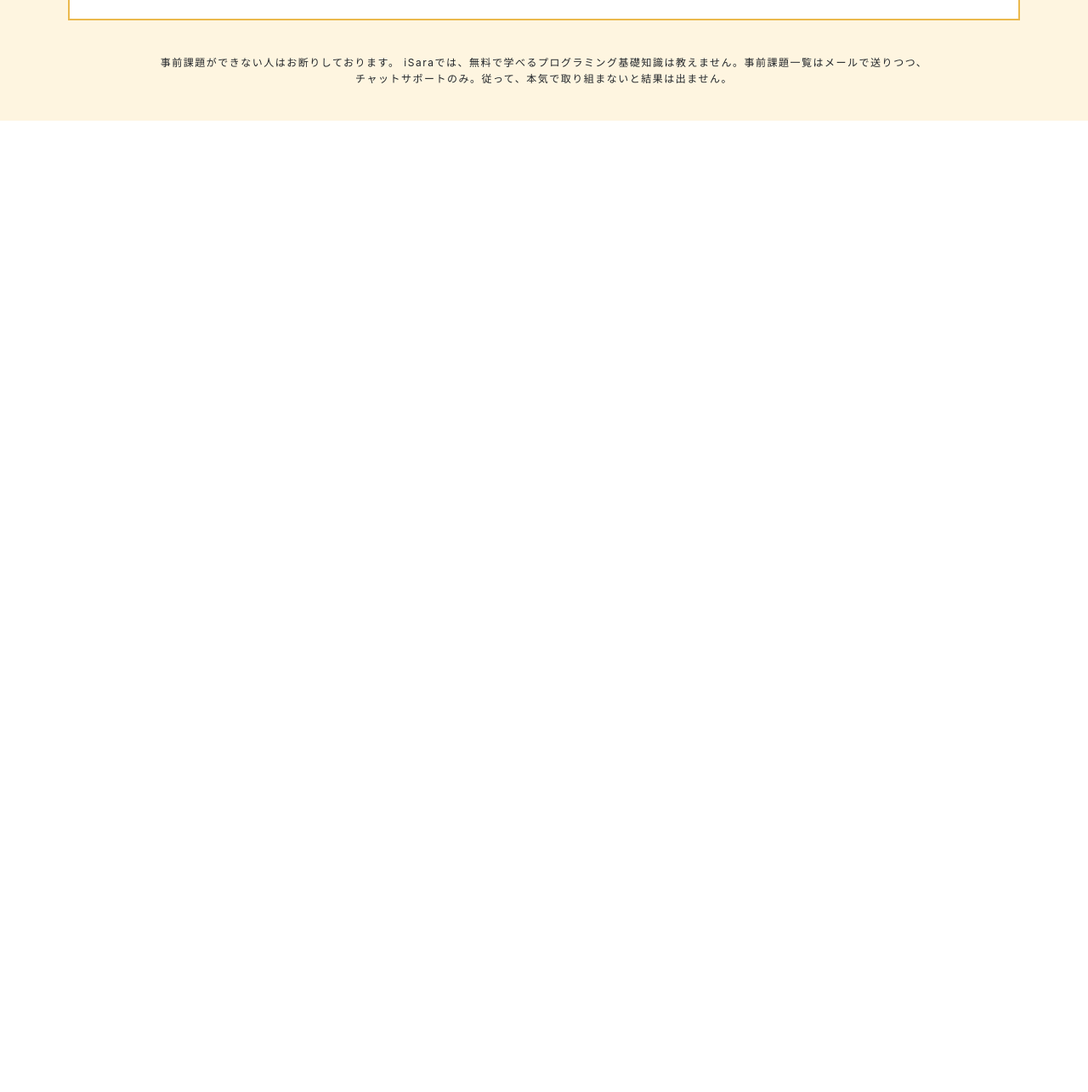
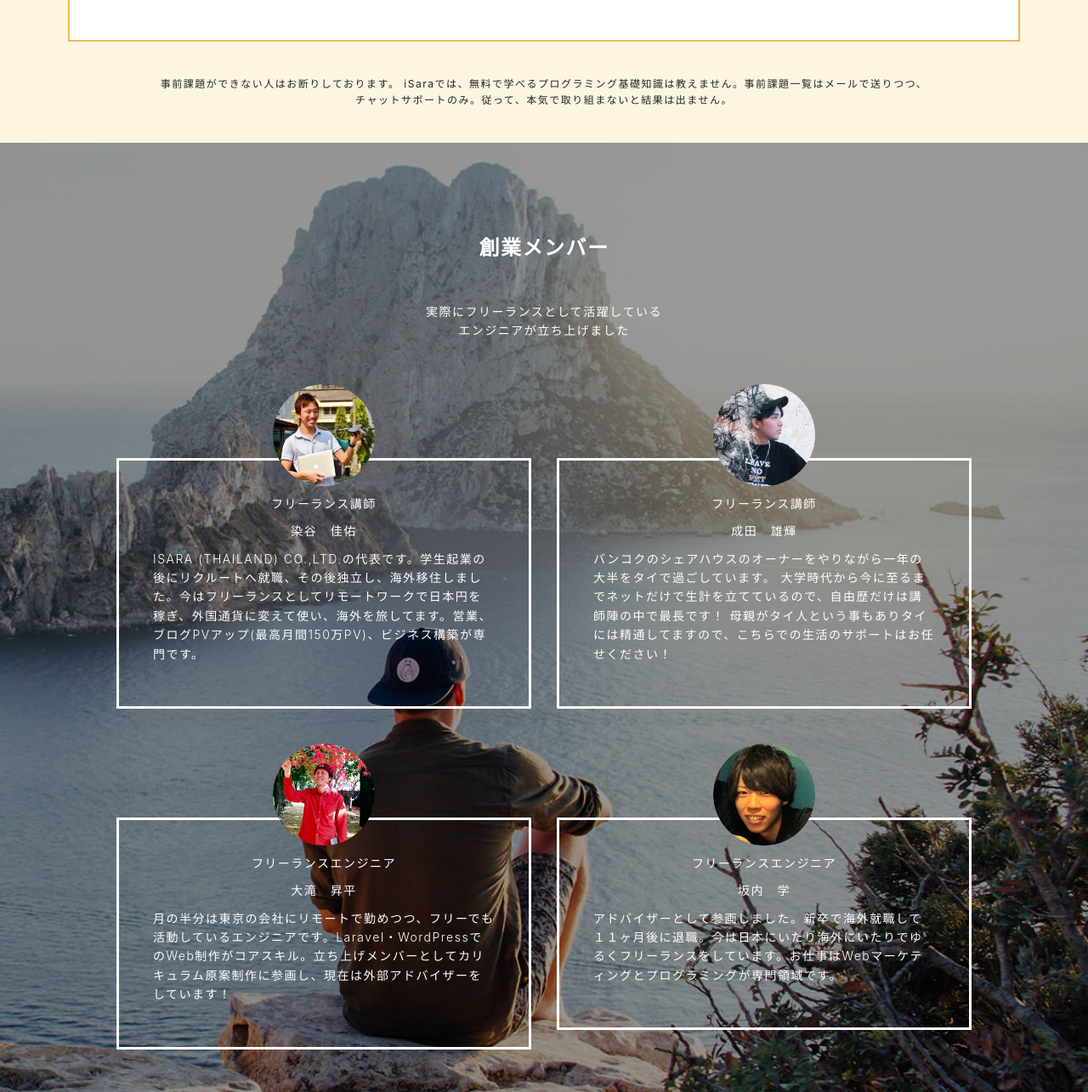
Before and after one commit to Tanaka-Kizuki/isara, a plain HTML site: page index.html in a window 1280 px wide. Shown: the part 4485-5770 px from the top of the page at 85% size. Before the commit the page ends 4627 px from the top, so only its background shows below. Drawn offline with Linux system fonts and the light colour scheme.

Commit message:
create teacher

```diff
--- a/index.html
+++ b/index.html
@@ -209,7 +209,7 @@
         </div>
         <div class="merit__suport">
           <h3 class="yellow">さらに！帰国後もサポート付き</h3>
-          <h3 class="fs">リモートワーカーのチームを作ることで
+          <h3 class="fs">リモートワーカーのチームを作ることで<br>
             受注率、受注単価が大幅に向上します。</h3>
           <p>iSaraは講座が終わって終了ではありません。<br>
             参加メンバーのチャットグループを作り、帰国後も継続的に案件参加できるようになります。<br class="p">また、チームで働くことで継続的に稼ぎやすい仕組みづくりも構築しております。</p>
@@ -218,6 +218,45 @@
           iSaraでは、無料で学べるプログラミング基礎知識は教えません。事前課題一覧はメールで送りつつ、<br class="p">チャットサポートのみ。従って、本気で取り組まないと結果は出ません。</p>
       </div>
     </div>
+
+    <div class="teacher">
+      <h2>創業メンバー</h2>
+      <p>実際にフリーランスとして活躍している<br class="p">エンジニアが立ち上げました</p>
+      <div class="teacher__boxes">
+        <div class="teacher__box">
+          <div class="teacher__item">
+            <img src="images/teacher1.jpg" alt="" srcset="">
+            <p>フリーランス講師</p>
+            <p>染谷　佳佑</p>
+            <p class="left">ISARA (THAILAND) CO.,LTD.の代表です。学生起業の後にリクルートへ就職、その後独立し、海外移住しました。今はフリーランスとしてリモートワークで日本円を稼ぎ、外国通貨に変えて使い、海外を旅してます。営業、ブログPVアップ(最高月間150万PV)、ビジネス構築が専門です。</p>
+          </div>
+        </div>
+        <div class="teacher__box">
+          <div class="teacher__item">
+            <img src="images/teacher2.png" alt="" srcset="">
+            <p>フリーランス講師</p>
+            <p>成田　雄輝</p>
+            <p class="left">バンコクのシェアハウスのオーナーをやりながら一年の大半をタイで過ごしています。 大学時代から今に至るまでネットだけで生計を立てているので、自由歴だけは講師陣の中で最長です！ 母親がタイ人という事もありタイには精通してますので、こちらでの生活のサポートはお任せください！</p>
+          </div>
+        </div>
+        <div class="teacher__box">
+          <div class="teacher__item">
+            <img src="images/teacher3.png" alt="" srcset="">
+            <p>フリーランスエンジニア</p>
+            <p>大滝　昇平</p>
+            <p class="left">月の半分は東京の会社にリモートで勤めつつ、フリーでも活動しているエンジニアです。Laravel・WordPressでのWeb制作がコアスキル。立ち上げメンバーとしてカリキュラム原案制作に参画し、現在は外部アドバイザーをしています！</p>
+          </div>
+        </div>
+        <div class="teacher__box">
+          <div class="teacher__item">
+            <img src="images/teacher4.png" alt="" srcset="">
+            <p>フリーランスエンジニア</p>
+            <p>坂内　学</p>
+            <p class="left">アドバイザーとして参画しました。新卒で海外就職して１１ヶ月後に退職。今は日本にいたり海外にいたりでゆるくフリーランスをしています。お仕事はWebマーケティングとプログラミングが専門領域です。</p>
+          </div>
+        </div>
+      </div>
+    </div>
   </main>
 </body>
 </html>
--- a/style/breakpoints/_768px.scss
+++ b/style/breakpoints/_768px.scss
@@ -270,3 +270,27 @@
     padding: 0 50px;
   }
 }
+
+.teacher {
+  background-image: url(../../images/teacherbg.jpg);
+  background-size: cover;
+  padding: 50px 122px;
+  & h2 {
+    font-size: 24px;
+  }
+  & p {
+    font-size: 14px;
+  }
+  &__boxes {
+    display: flex;
+    flex-wrap: wrap;
+  }
+  &__box {
+    position: relative;
+    margin-top: 128px;
+    width: 50%;
+  }
+  &__item {
+    padding: 40px;
+  }
+}
--- a/style/breakpoints/_base.scss
+++ b/style/breakpoints/_base.scss
@@ -456,3 +456,45 @@
     padding: 0 10px;
   }
 }
+
+.teacher {
+  background-image: url(../../images/teacher.jpg);
+  background-position: center;
+  text-align: center;
+  color: #fff;
+  padding: 20px 0;
+  & h2 {
+    font-size: 18px;
+    margin: 55px 0 10px;
+  }
+  & p {
+    font-size: 12px;
+    margin-top: 45px;
+  }
+  &__box {
+    padding: 0 15px;
+    margin-top: 128px;
+  }
+  &__item {
+    position: relative;
+    border: 3px solid #fff;
+    padding: 40px 10px 10px;
+    & p {
+      margin-top: 0;
+      font-weight: 300;
+      &.left {
+        text-align: left;
+      }
+    }
+  }
+
+  & img {
+    width: 120px;
+    height: 120px;
+    border-radius: 50%;
+    position: absolute;
+    top:-30px;
+    left: 50%;
+    transform: translate(-50%, -50%)
+  }
+}
```
Also changed, not shown: images/download-1.jpg (added), images/download-2.jpg (added), images/download-3.jpg (added), images/download.jpg (added), images/teacher.jpg (added), images/teacher1.jpg (renamed from images/keisuke_someya.jpg), images/teacher2.png (renamed from images/yuki.png), images/teacher3.png (renamed from images/shohey.png), images/teacher4.png (renamed from images/manabu.png), images/teacherbg.jpg (added), style/style.css, 3 other files.
